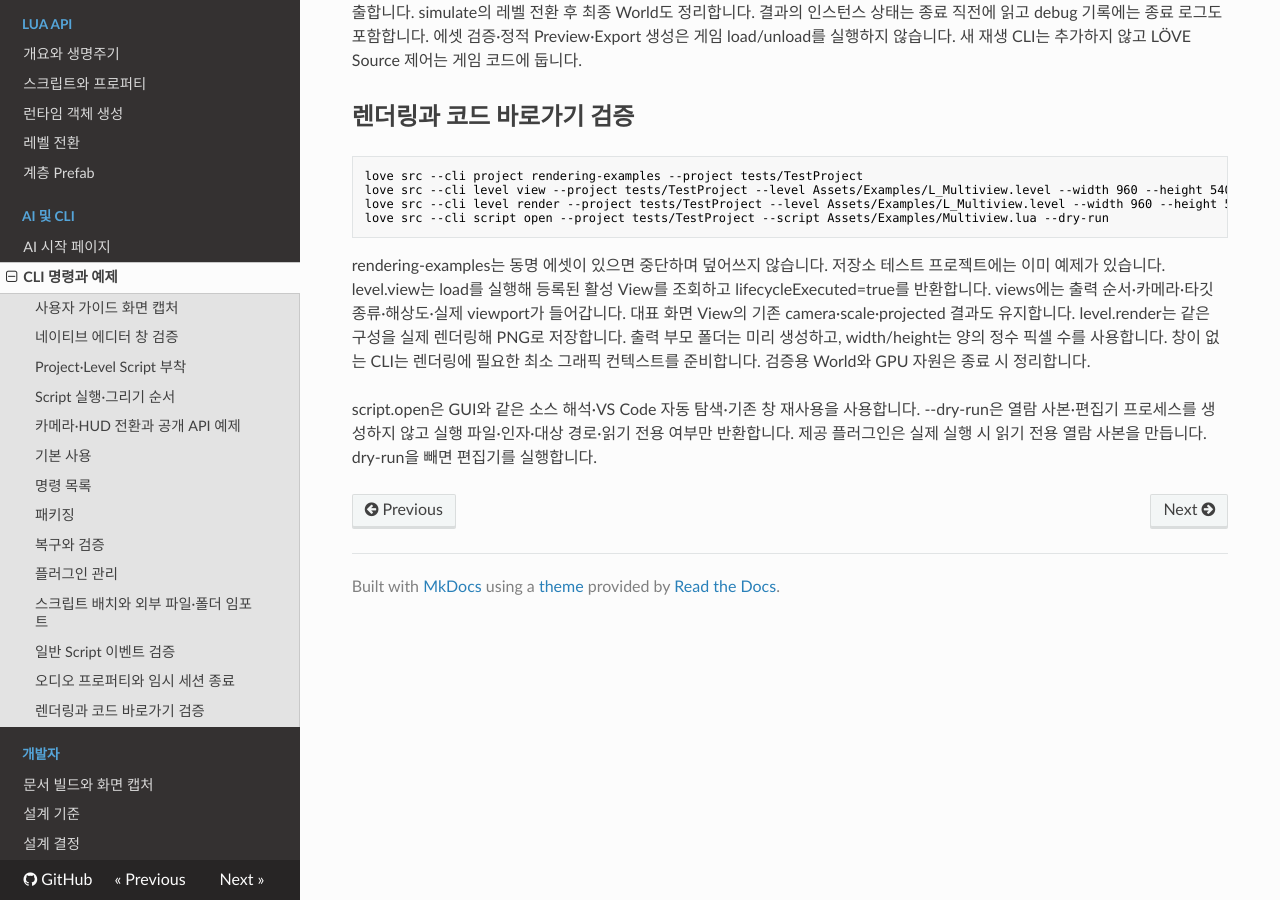
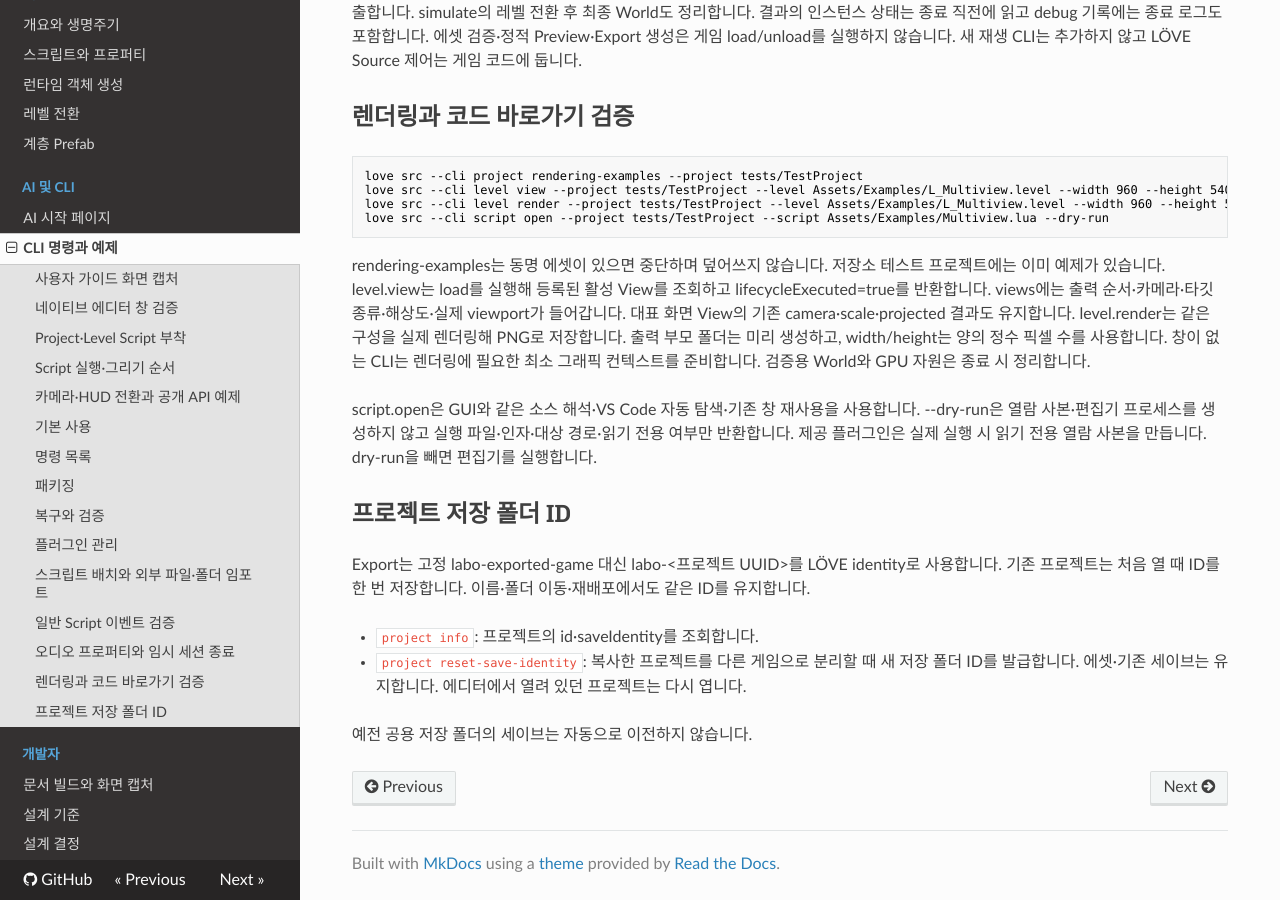
Before and after one commit to tyt0815/LOVE-Labo, an MkDocs documentation site: the page built from docs/cli-and-export.md, in a window 1280 px wide and 900 px high, scrolled down 6808 px. Built offline with MkDocs 1.6.1, drawn with Linux system fonts in a browser that asks for light colours; nearby versions of some CDN libraries.

Commit message:
fix: 프로젝트 고유 ID로 게임 저장 폴더 분리

```diff
--- a/docs/LOVE_Labo_Design.md
+++ b/docs/LOVE_Labo_Design.md
@@ -1,3 +1,5 @@
+> 프로젝트 저장 폴더 구분은 [ADR 0086](adr/0086-project-save-identity.md)을 따른다.
+
 > 현재 실행 모델은 [ADR 0050](adr/0050-attached-scripts-and-unified-assets.md)을 따른다. LObject는 Transform·자손을 소유하며 여러 Script를 부착한다. 아래의 LObject 클래스 상속·Component·Sources 관련 초기 설계는 역사적 맥락이며 새 계약으로 대체되었다. 플러그인 제공과 에셋 마운트는 [ADR 0058](adr/0058-plugins-and-mounted-assets.md)을 따른다.
 
 ## 현재 오브젝트 모델
--- a/docs/adr.md
+++ b/docs/adr.md
@@ -92,3 +92,5 @@
 - [0084. Script 공통 업데이트·그리기 순서](adr/0084-common-script-callback-order.md)
 
 - [0085. 공개 투영·배치·입력 API로 카메라와 UI 구성](adr/0085-public-projection-layout-and-input.md)
+
+- [0086. 프로젝트 ID로 Export 저장 폴더 구분](adr/0086-project-save-identity.md)
--- a/docs/cli-and-export.md
+++ b/docs/cli-and-export.md
@@ -245,3 +245,12 @@
 rendering-examples는 동명 에셋이 있으면 중단하며 덮어쓰지 않습니다. 저장소 테스트 프로젝트에는 이미 예제가 있습니다. level.view는 load를 실행해 등록된 활성 View를 조회하고 lifecycleExecuted=true를 반환합니다. views에는 출력 순서·카메라·타깃 종류·해상도·실제 viewport가 들어갑니다. 대표 화면 View의 기존 camera·scale·projected 결과도 유지합니다. level.render는 같은 구성을 실제 렌더링해 PNG로 저장합니다. 출력 부모 폴더는 미리 생성하고, width/height는 양의 정수 픽셀 수를 사용합니다. 창이 없는 CLI는 렌더링에 필요한 최소 그래픽 컨텍스트를 준비합니다. 검증용 World와 GPU 자원은 종료 시 정리합니다.
 
 script.open은 GUI와 같은 소스 해석·VS Code 자동 탐색·기존 창 재사용을 사용합니다. --dry-run은 열람 사본·편집기 프로세스를 생성하지 않고 실행 파일·인자·대상 경로·읽기 전용 여부만 반환합니다. 제공 플러그인은 실제 실행 시 읽기 전용 열람 사본을 만듭니다. dry-run을 빼면 편집기를 실행합니다.
+
+## 프로젝트 저장 폴더 ID
+
+Export는 고정 labo-exported-game 대신 labo-<프로젝트 UUID>를 LÖVE identity로 사용합니다. 기존 프로젝트는 처음 열 때 ID를 한 번 저장합니다. 이름·폴더 이동·재배포에서도 같은 ID를 유지합니다.
+
+- `project info`: 프로젝트의 id·saveIdentity를 조회합니다.
+- `project reset-save-identity`: 복사한 프로젝트를 다른 게임으로 분리할 때 새 저장 폴더 ID를 발급합니다. 에셋·기존 세이브는 유지합니다. 에디터에서 열려 있던 프로젝트는 다시 엽니다.
+
+예전 공용 저장 폴더의 세이브는 자동으로 이전하지 않습니다.
```
Also changed, not shown: docs/adr/0086-project-save-identity.md (added, +29 -0 lines), docs/guide/export.md (+2 -0 lines), 9 other files.
